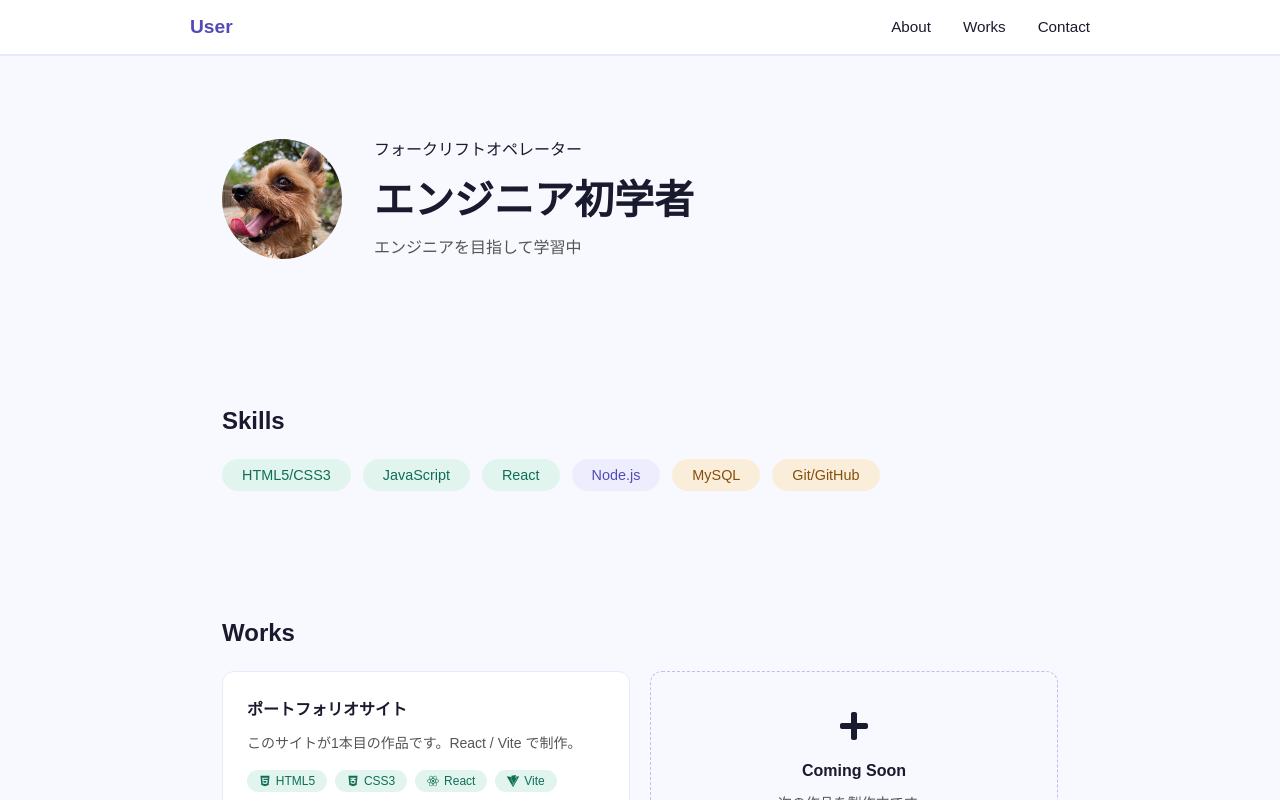
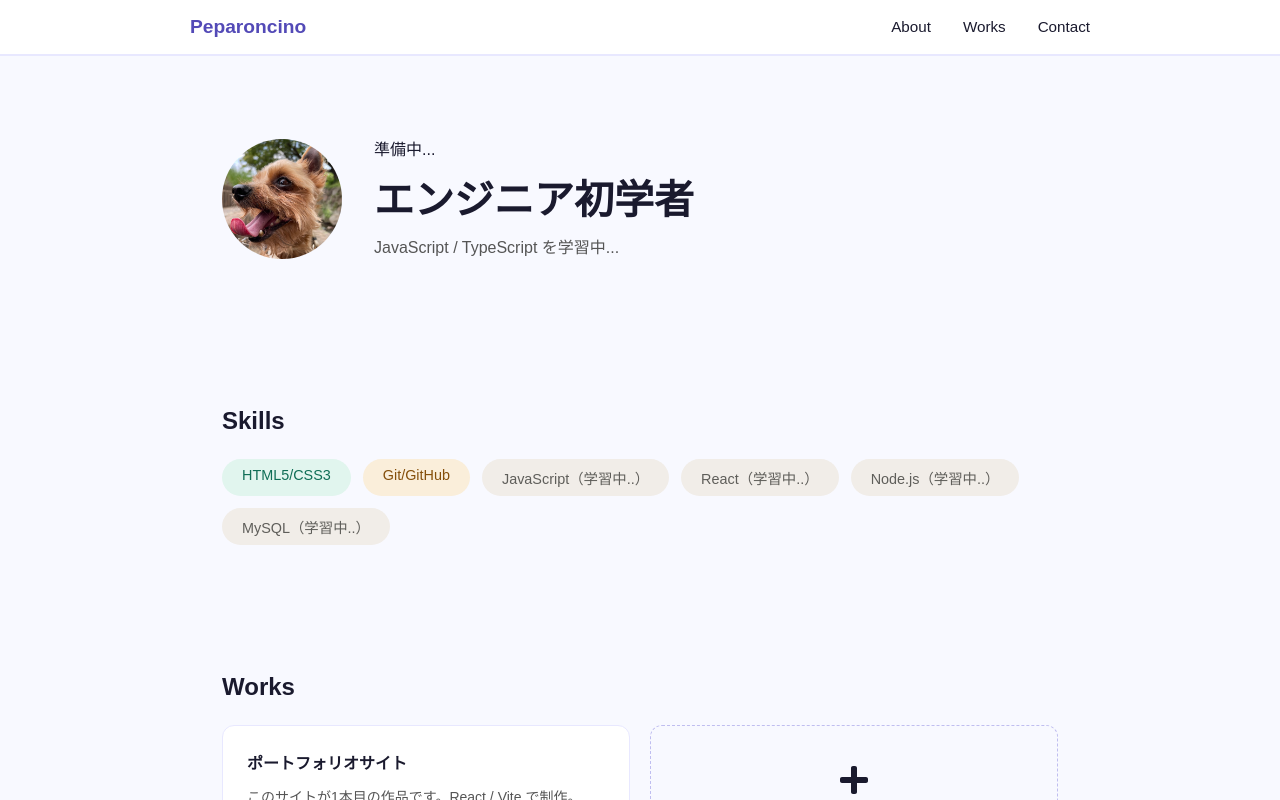
Before and after one commit to Peparoncino/first_portfolio, a React (Vite) app: page / in a window 1280 px wide. Shown: the top 800 px of the page. Built offline with nearby package versions, Linux system fonts and the light colour scheme.

Commit message:
スタイルと文章の修正

```diff
--- a/src/components/Header.jsx
+++ b/src/components/Header.jsx
@@ -2,7 +2,7 @@ function Header(){
   return (
     <header>
       <nav>
-        <span>User</span>
+        <span>Peparoncino</span>
         <ul>
           <li><a href="#about">About</a></li>
           <li><a href="#works">Works</a></li>
--- a/src/components/Hero.jsx
+++ b/src/components/Hero.jsx
@@ -6,9 +6,9 @@ function Hero(){
       <div className="hero-inner">
         <img src={profileImg} alt="プロフィール画像" className="hero-avatar" />
         <div className="hero-text">
-          <p className="subject">フォークリフトオペレーター</p>
+          <p className="subject">準備中...</p>
           <h2>エンジニア初学者</h2>
-          <p className="description">エンジニアを目指して学習中</p>
+          <p className="description">JavaScript / TypeScript を学習中...</p>
         </div>
       </div>
     </section>
--- a/src/components/Skills.jsx
+++ b/src/components/Skills.jsx
@@ -4,11 +4,11 @@ function Skills(){
       <h2>Skills</h2>
       <div className="skills-grid">
         <p className="skill-badge front-lang">HTML5/CSS3</p>
-        <p className="skill-badge front-lang">JavaScript</p>
-        <p className="skill-badge front-lang">React</p>
-        <p className="skill-badge back-lang">Node.js</p>
-        <p className="skill-badge others">MySQL</p>
         <p className="skill-badge others">Git/GitHub</p>
+        <p className="skill-badge learnings">JavaScript（学習中..）</p>
+        <p className="skill-badge learnings">React（学習中..）</p>
+        <p className="skill-badge learnings">Node.js（学習中..）</p>
+        <p className="skill-badge learnings">MySQL（学習中..）</p>
       </div>
     </section>
   )
--- a/src/index.css
+++ b/src/index.css
@@ -143,6 +143,11 @@ section {
 .others {
   background: #faeeda;
   color: #854f0b;
+}
+
+.learnings {
+  background: #f1ede8;
+  color: #5f5e5a;
 }
 
 /* works */
```
